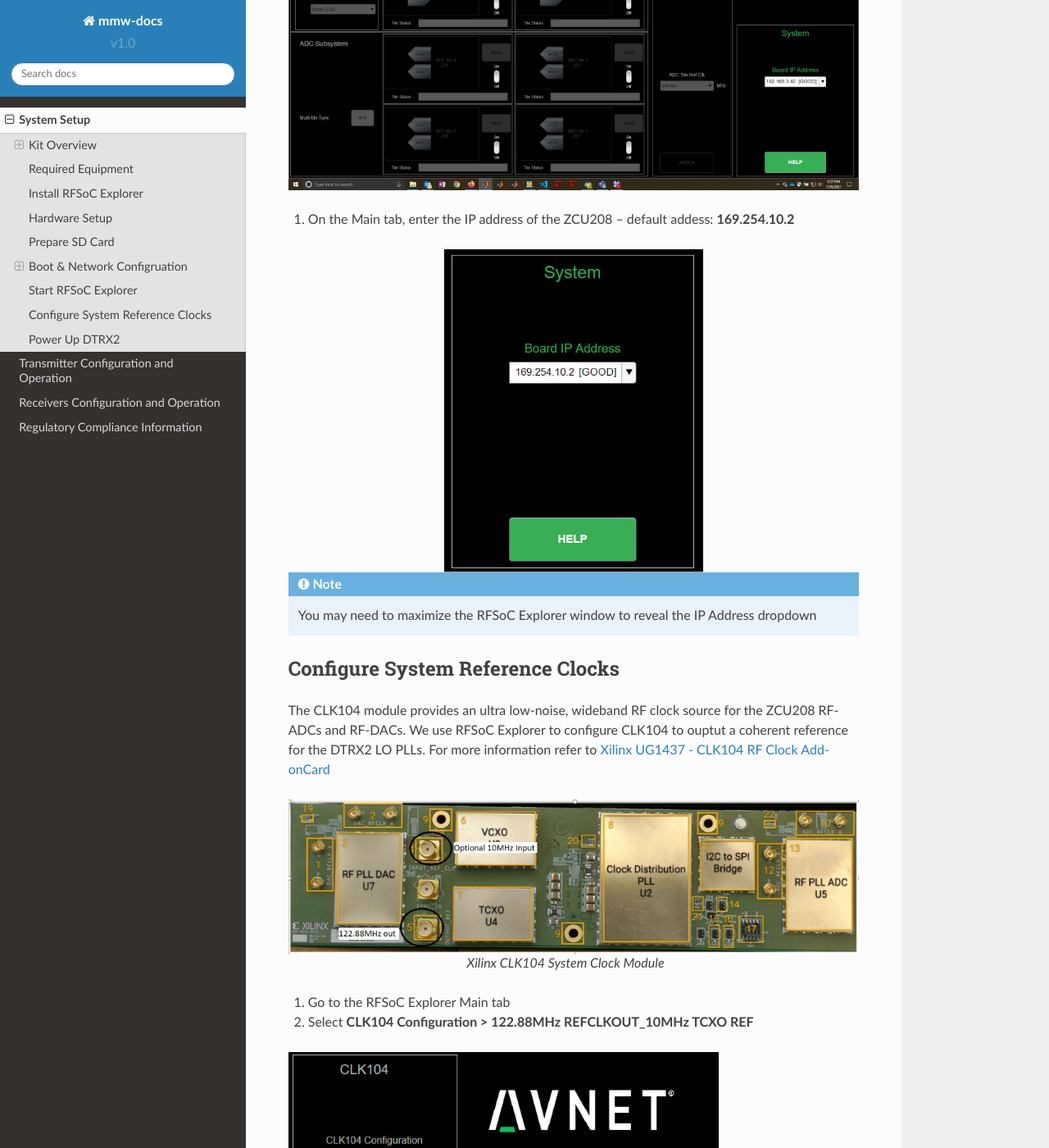
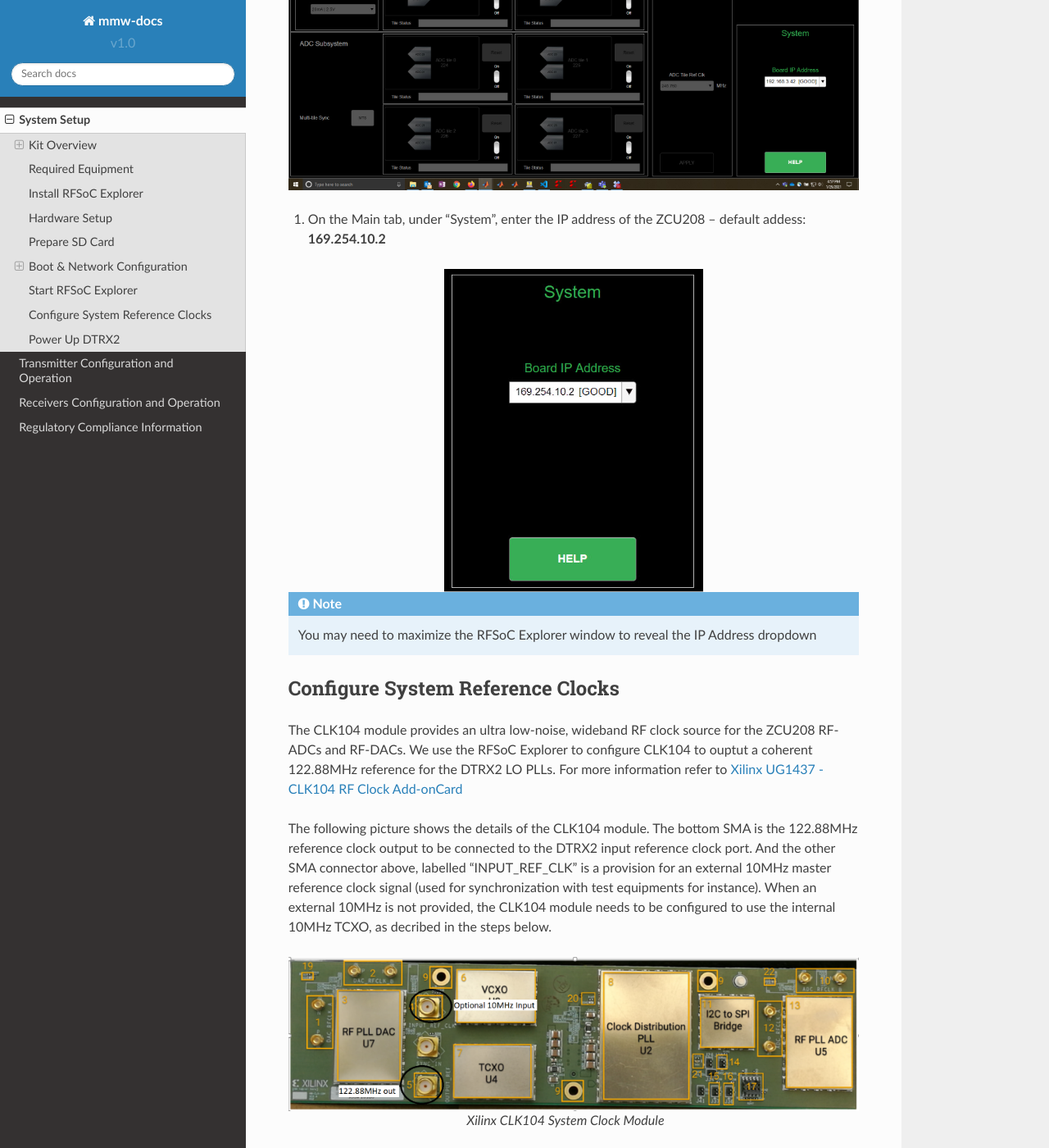
Before and after one commit to AvnetDev/rfsoc-board-docs, a Sphinx documentation site: the page built from docs/source/system_setup.rst, in a window 1280 px wide and 1400 px high, scrolled down 7633 px. Shown: the whole window at 82% size. Built offline with Sphinx 7.4.7 and the Read the Docs theme 2.0.0, drawn with Linux system fonts in a browser that asks for light colours; some of the changed text lies outside the part shown.

Commit message:
Minor edits on required material, DHCP IP connection steps, CLK104 module details

```diff
--- a/docs/source/system_setup.rst
+++ b/docs/source/system_setup.rst
@@ -27,8 +27,9 @@
 * Laptop or PC running Windows 10 OS
 * Bench power supply for 12V, 2A min
 * 40GHz Spectrum analyzer for Transmitter tests
-* 1x 40GHz Signal generator for Receiver tests
-* 4x RF coaxial cables (2.92mm to 2.92 or 2.4mm on test equipment)
+* 40GHz Signal generator for Receiver tests
+* 1x or more RF coaxial cables (2.92mm to 2.92 or 2.4mm on test equipment)
+* 3x 2.92mm male 50-ohm terminations (rated for 40GHz, 0.5W or higher)
 * 1x RF SMA coax cable to connect the CLK104 Reference Clock (in the kit)
 * 1x 10dB SMA coaxial attenuator (for DTRX2 Ref clock input port)
 * Optional – n258, n257, n260 band-pass filters
@@ -83,7 +84,7 @@
    * TX outputs @ J3 (Ch1) and J6 (Ch2)
    * RX inputs @ J10 (Ch1) and J15 (Ch2)
 
-.. warning:: All unused channels on DTRX2 must be connected to 50 ohm terminations.
+.. warning:: All unused RF channels input/output connectors on the DTRX2 radio card must be terminated with 50 ohms 2.92mm terminations.
 
 7. Set ZCU208 to boot from the SD card by setting (SW6) switches as shown below
 
@@ -101,7 +102,7 @@
 
 #. Safely eject the SD card from the PC and replace into ZCU208
 
-Boot & Network Configruation
+Boot & Network Configuration
 ----------------------------
 The default way to connect to the board is by setting a static IP address on your host PC. We also include instructions for connecting the board to a networked router and allowing the board to use DHCP to obtain an IP address.
 
@@ -122,11 +123,9 @@
 
 DHCP IP
 ^^^^^^^
-Use this method when connecting the ZCU208 to your PC using a network. You will need a USB cabled connected to the board and your PC.
+Use this method when connecting the ZCU208 to your PC using a network (via Ethernet switch for instance). You will need a USB cable connected to the mini-USB port on the ZCU208 board and your PC.
 
-#. Ensure no power is applied to DTRX2
-#. Turn the ZCU208 power switch ON (near the 12V connector)
-#. Remove the SD card from the ZCU208, insert into your PC
+#. First, remove the SD card from the ZCU208 and insert into your PC
 #. Open the ``autostart.sh`` file and comment the static IP assignment -- Do not comment ``rftool``
 
 ::
@@ -161,7 +159,7 @@
 
 .. image:: images_system_setup/rfsocX_main_tab.jpg
 
-#. On the Main tab, enter the IP address of the ZCU208 -- default addess: **169.254.10.2**
+#. On the Main tab, under "System", enter the IP address of the ZCU208 -- default addess: **169.254.10.2**
 
 .. image:: images_system_setup/rfsocX_ipaddress.jpg
     :scale: 75%
@@ -171,7 +169,10 @@
 
 Configure System Reference Clocks
 ----------------------------------
-The CLK104 module provides an ultra low-noise, wideband RF clock source for the ZCU208 RF-ADCs and RF-DACs. We use RFSoC Explorer to configure CLK104 to ouptut a coherent reference for the DTRX2 LO PLLs. For more information refer to `Xilinx UG1437 - CLK104 RF Clock Add-onCard <https://www.xilinx.com/support/documentation/boards_and_kits/zcu216/ug1437-clk104.pdf>`_
+The CLK104 module provides an ultra low-noise, wideband RF clock source for the ZCU208 RF-ADCs and RF-DACs. We use the RFSoC Explorer to configure CLK104 to ouptut a coherent 122.88MHz reference for the DTRX2 LO PLLs. For more information refer to `Xilinx UG1437 - CLK104 RF Clock Add-onCard <https://www.xilinx.com/support/documentation/boards_and_kits/zcu216/ug1437-clk104.pdf>`_
+
+The following picture shows the details of the CLK104 module. The bottom SMA is the 122.88MHz reference clock output to be connected to the DTRX2 input reference clock port. And the other SMA connector above, labelled "INPUT_REF_CLK" is a provision for an external 10MHz master reference clock signal (used for synchronization with test equipments for instance).
+When an external 10MHz is not provided, the CLK104 module needs to be configured to use the internal 10MHz TCXO, as decribed in the steps below.
 
 .. figure:: images_system_setup/CLK104.png
     :align: center
@@ -184,14 +185,14 @@
 .. image:: images_system_setup/clk104_config.jpg
     :scale: 75%
 
-.. note:: The **122.88MHz REFCLKOUT_10MHz TCXO REF** configuration uses the CLK104 on-board 10MHz TCXO reference for the LMK04828B. If you wish to synchronize the setup up to a test instrument 10MHz clock, use the **122.88MHz REFCLKOUT_10MHz EXT REF** configuration (typically useful for EVM measurements).
+.. note:: The **122.88MHz REFCLKOUT_10MHz TCXO REF** configuration uses the CLK104 on-board 10MHz TCXO reference for the LMK04828B. If you wish to synchronize the setup up to a test instrument 10MHz clock, use the **122.88MHz REFCLKOUT_10MHz EXT REF** configuration (typically recommended for demodulation and for EVM measurements).
 
 Power Up DTRX2
 ---------------
 #. Connect your test equipment to the DTRX2 RF and TX ports
 #. Terminate unused channels with a 2.92mm 50 ohms termination
-#. Apply 12V DC power to the DTRX2 card
+#. Apply 12V DC power to the DTRX2 card, using the DC barrel jack-to-banana plugs cable provided.
 
 Both D4 and D6 "Power Good" red LEDs should be lit. The idle current drawn from the 12V supply should be about 45mA.
 
-Click NEXT to setup the DTRX2 transmit chain.
+Click NEXT to setup the DTRX2 transmit chains.
```
Also changed, not shown: other parts of docs/source/system_setup.rst (+3 -4 lines).
